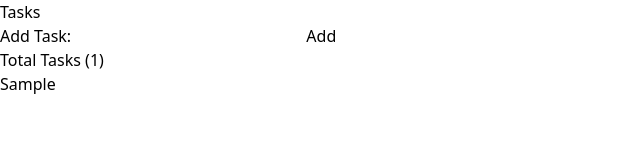
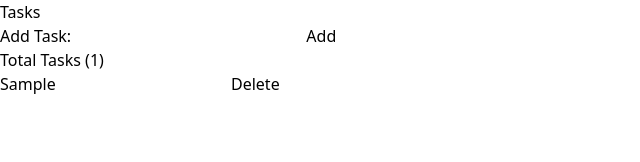
Before and after one commit to career-tokens/TodoInternshipProject, a React (Vite) app: page / in a window 1280 px wide. Both pictures are taken after typing "Sample" into the empty fields and a click on the button "Add". Shown: the top 162 px of the page, without its empty margins (0-640 px from the left). Built offline with nearby package versions, Linux system fonts and the light colour scheme.

Commit message:
delete task added

```diff
--- a/src/App.tsx
+++ b/src/App.tsx
@@ -30,6 +30,17 @@ function App() {
     setTasks(newTasks);
   };
 
+  const onDeleteTask = (id: number) => {
+    const newTasks = [...tasks];
+    let i;
+    for (i = 0; i < newTasks.length; i++)
+      if (newTasks[i].id == id) {
+        break;
+      }
+    newTasks.splice(i, 1);
+    setTasks(newTasks);
+  };
+
   return (
     <div>
       <h1>Tasks</h1>
@@ -37,7 +48,12 @@ function App() {
       <TaskList>
         <TaskListHeader count={tasks.length} />
         {tasks.map((task) => (
-          <TaskListItem key={task.id} id={task.id} onEditTask={onEditTask}>
+          <TaskListItem
+            key={task.id}
+            id={task.id}
+            onEditTask={onEditTask}
+            onDeleteTask={onDeleteTask}
+          >
             {task.title}
           </TaskListItem>
         ))}
--- a/src/TaskListItem.tsx
+++ b/src/TaskListItem.tsx
@@ -4,11 +4,18 @@ interface TaskProps {
   children: string; // The task title
   id: number; // Unique identifier for the task
   onEditTask: (id: number, e: React.ChangeEvent<HTMLInputElement>) => void; // Function to handle task editing
+  onDeleteTask: (id: number) => void; // Function to handle task editing
 }
 
-const TaskListItem: React.FC<TaskProps> = ({ children, id, onEditTask }) => {
+const TaskListItem: React.FC<TaskProps> = ({
+  children,
+  id,
+  onEditTask,
+  onDeleteTask,
+}) => {
   return (
     <li key={id}>
+      <div className="flex">
         <input
           type="text"
           className="border-none outline-none"
@@ -16,6 +23,14 @@ const TaskListItem: React.FC<TaskProps> = ({ children, id, onEditTask }) => {
           aria-label="edit-todo"
           onChange={(e) => onEditTask(id, e)}
         />
+        <button
+          onClick={() => {
+            onDeleteTask(id);
+          }}
+        >
+          Delete
+        </button>
+      </div>
     </li>
   );
 };
```
Also changed, not shown: 1 other file (tests, documents, lock files or other folders). Lines whose indentation alone changed are shown as unchanged.
